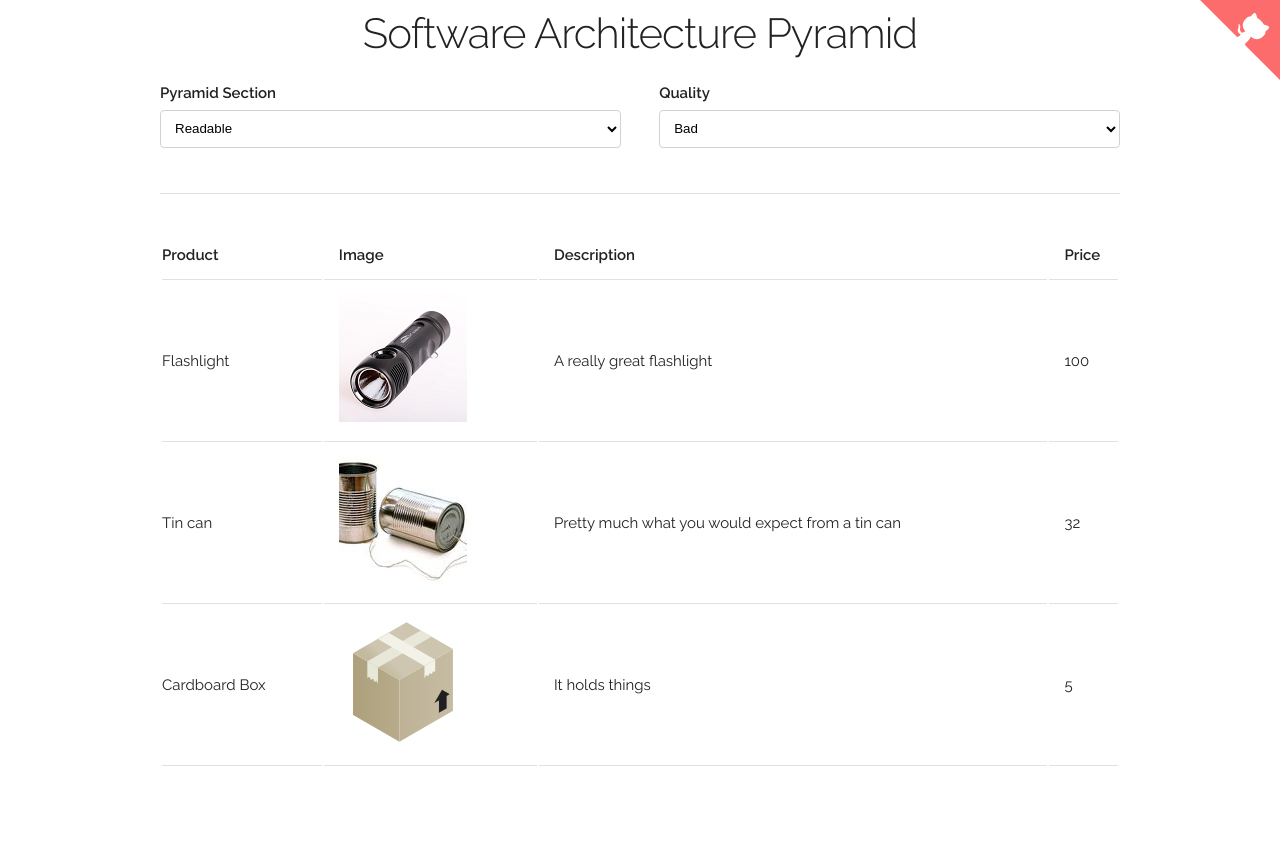
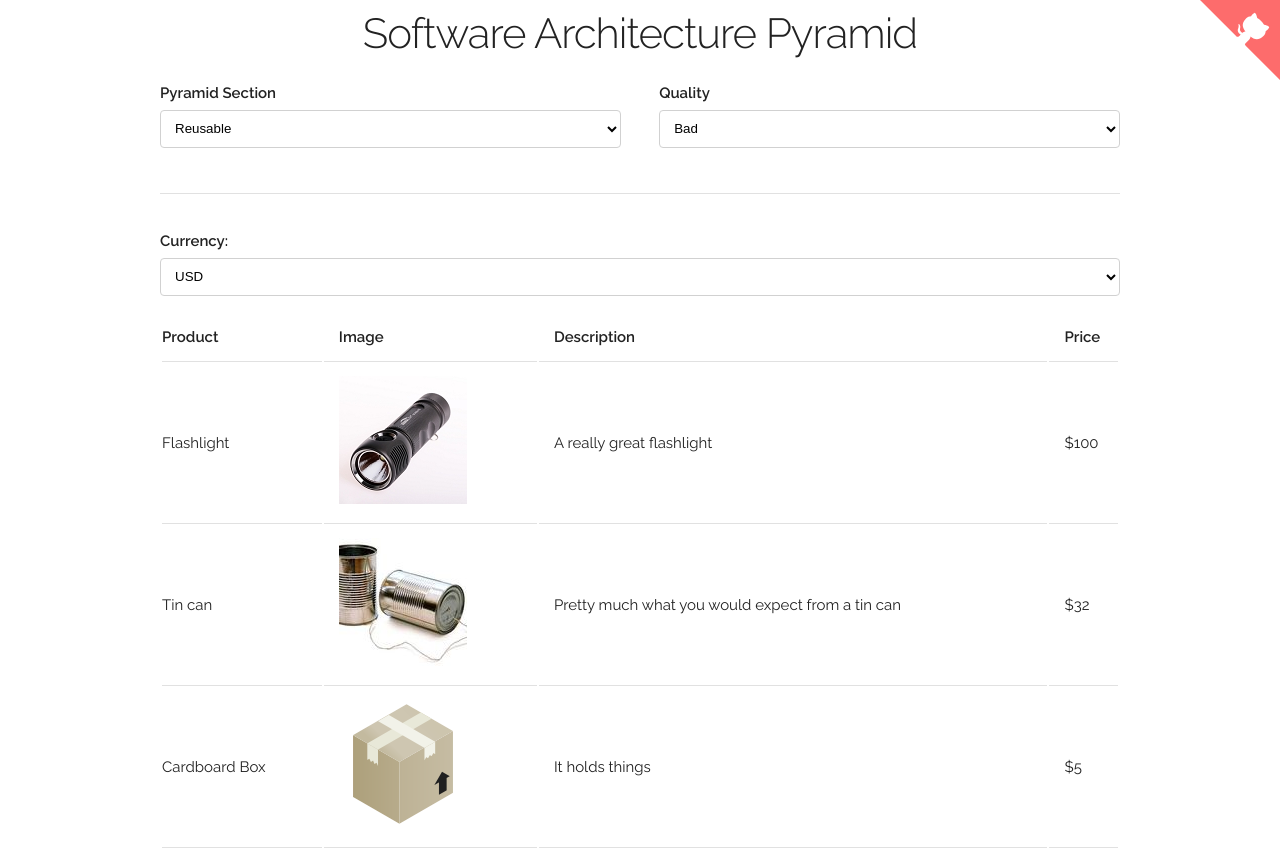
Before and after one commit to ryanmcdermott/3rs-of-software-architecture, a React (Create React App) app: page / in a window 1280 px wide. Shown: the top 862 px of the page. Before the commit the page ends 801 px from the top, so only its background shows below. Built offline with nearby package versions, Linux system fonts and the light colour scheme; the HTML template or start-up script is replaced by a standard one.

Commit message:
Finish reusable bad

```diff
--- a/src/2-reusable/bad/index.js
+++ b/src/2-reusable/bad/index.js
@@ -1,13 +1,117 @@
 import React, { Component } from 'react';
 
-class ReusableBad extends Component {
+class Inventory extends Component {
+  constructor() {
+    super();
+    this.state = {
+      localCurrency: 'usd',
+      inventory: [
+        {
+          product: 'Flashlight',
+          img: '/flashlight.jpg',
+          desc: 'A really great flashlight',
+          price: 100,
+          currency: 'usd',
+        },
+        {
+          product: 'Tin can',
+          img: '/tin_can.jpg',
+          desc: 'Pretty much what you would expect from a tin can',
+          price: 32,
+          currency: 'usd',
+        },
+        {
+          product: 'Cardboard Box',
+          img: '/cardboard_box.png',
+          desc: 'It holds things',
+          price: 5,
+          currency: 'usd',
+        },
+      ],
+    };
+  }
+
+  convertCurrency(amount, fromCurrency, toCurrency) {
+    let currencyConversions = {
+      usd: {
+        rupee: 66.78,
+        yuan: 6.87,
+        usd: 1,
+      },
+    };
+
+    let currencySymbols = {
+      usd: '$',
+      rupee: '₹',
+      yuan: '元',
+    };
+
+    return currencySymbols[toCurrency] + amount * currencyConversions[fromCurrency][toCurrency];
+  }
+
+  onSelectCurrency(e) {
+    this.setState({
+      localCurrency: e.target.value,
+    });
+  }
+
   render() {
     return (
       <div>
-        Reusable Bad
+        <label htmlFor="currencySelector">Currency:</label>
+        <select
+          className="u-full-width"
+          id="currencySelector"
+          onChange={this.onSelectCurrency.bind(this)}
+          value={this.state.localCurrency}
+        >
+          <option value="usd">USD</option>
+          <option value="rupee">Rupee</option>
+          <option value="yuan">Yuan</option>
+        </select>
+        <table style={{ width: '100%' }}>
+          <tbody>
+            <tr>
+              <th>
+                Product
+              </th>
+
+              <th>
+                Image
+              </th>
+
+              <th>
+                Description
+              </th>
+
+              <th>
+                Price
+              </th>
+            </tr>
+            {this.state.inventory.map((item, idx) => (
+              <tr key={idx}>
+                <td>
+                  {item.product}
+                </td>
+
+                <td>
+                  <img src={item.img} alt="" />
+                </td>
+
+                <td>
+                  {item.desc}
+                </td>
+
+                <td>
+                  {this.convertCurrency(item.price, item.currency, this.state.localCurrency)}
+                </td>
+              </tr>
+            ))}
+          </tbody>
+        </table>
       </div>
     );
   }
 }
 
-export default ReusableBad;
+export default Inventory;
--- a/src/App.js
+++ b/src/App.js
@@ -34,7 +34,7 @@ class App extends Component {
   constructor() {
     super();
     this.state = {
-      section: 'readable',
+      section: 'reusable',
       quality: 'bad',
     };
   }
```
Also changed, not shown: 1 other file (tests, documents, lock files or other folders).
